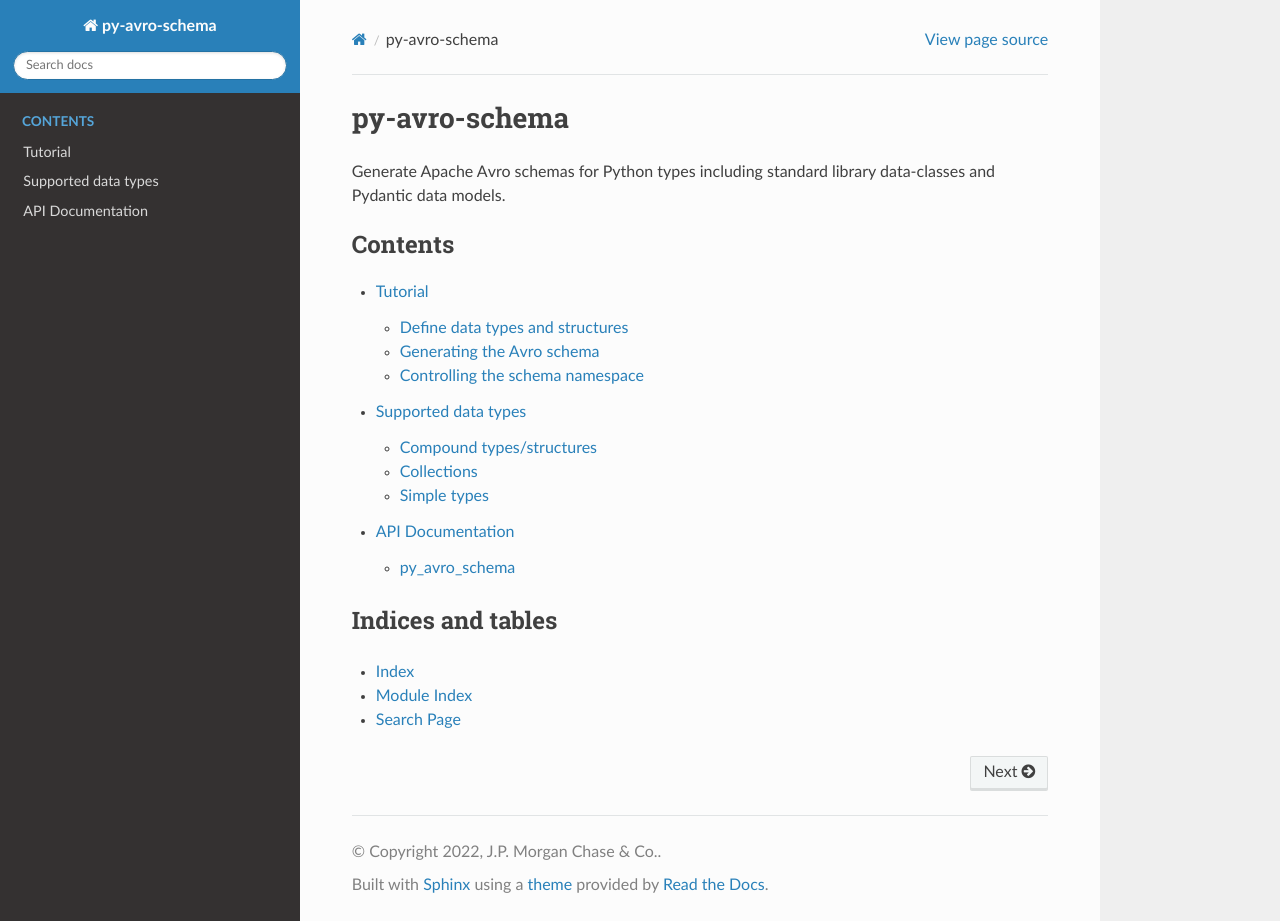
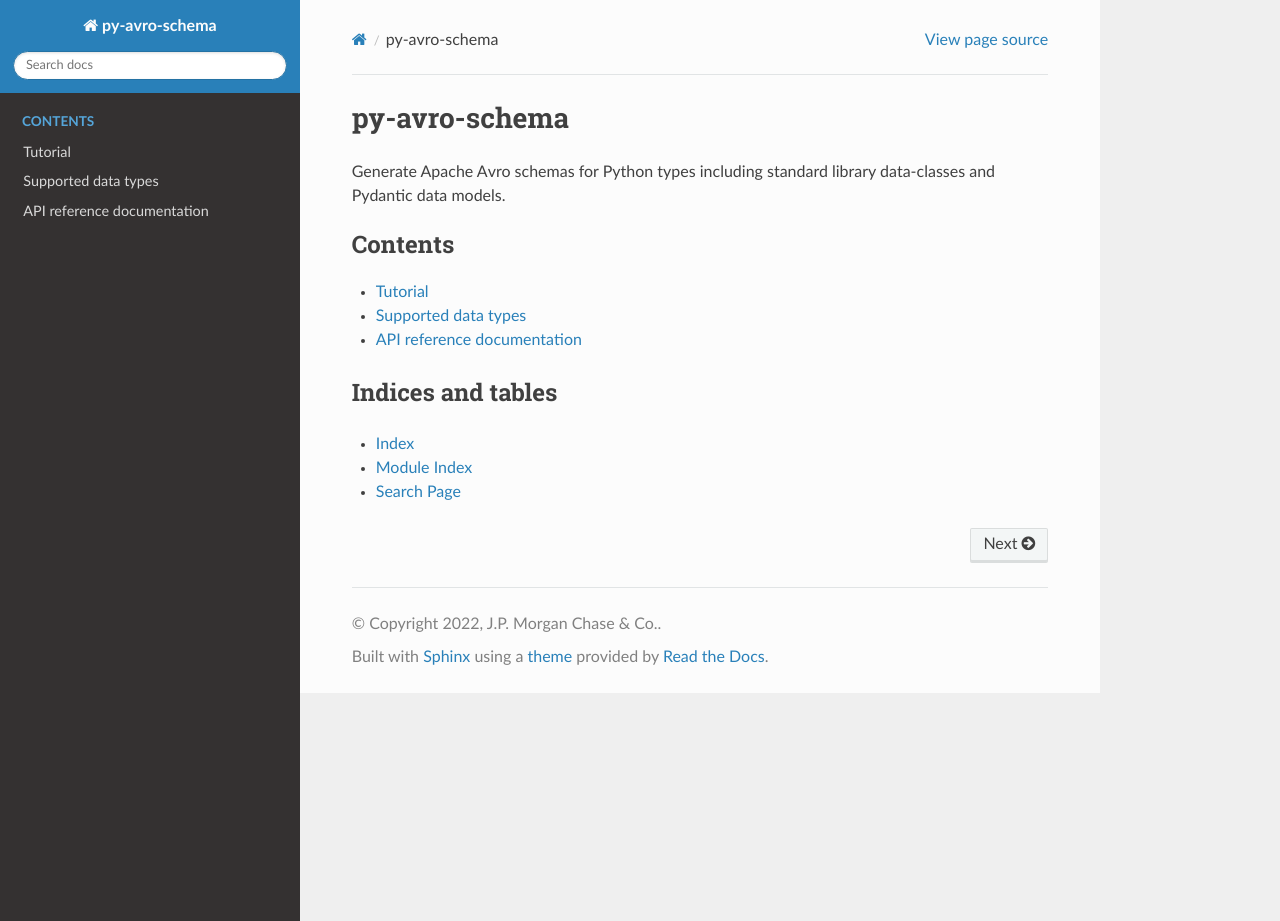
Before and after one commit to jpmorganchase/py-avro-schema, a Sphinx documentation site: the page built from docs/index.rst, in a window 1280 px wide and 921 px high. Built offline with Sphinx 7.4.7 and the Read the Docs theme 2.0.0, drawn with Linux system fonts in a browser that asks for light colours; some of the changed lines change nothing that is shown.

Commit message:
Standardize documentation config

```diff
--- a/docs/conf.py
+++ b/docs/conf.py
@@ -40,6 +40,8 @@ extensions = [
 
 html_theme = "sphinx_rtd_theme"
 
+add_module_names = False
+
 autosectionlabel_prefix_document = True
 
 intersphinx_mapping = {
--- a/docs/index.rst
+++ b/docs/index.rst
@@ -14,7 +14,7 @@ py-avro-schema
 Generate Apache Avro schemas for Python types including standard library data-classes and Pydantic data models.
 
 .. toctree::
-   :maxdepth: 2
+   :maxdepth: 1
    :caption: Contents
 
    tutorial
--- a/docs/modules.rst
+++ b/docs/modules.rst
@@ -1,7 +1,7 @@
-API Documentation
-=================
+API reference documentation
+===========================
 
 .. toctree::
-   :maxdepth: 2
+   :maxdepth: 1
 
    py_avro_schema
```
